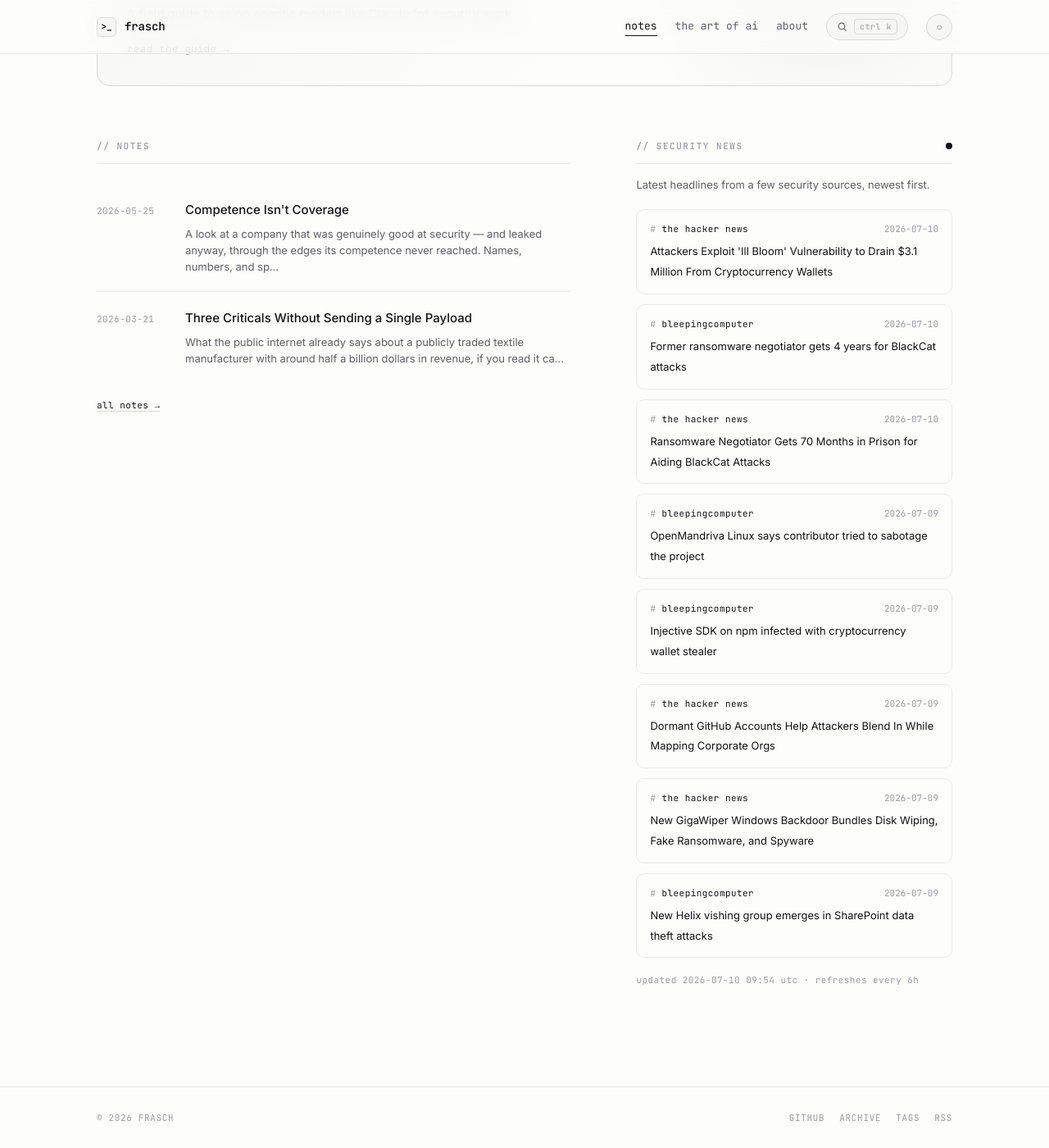
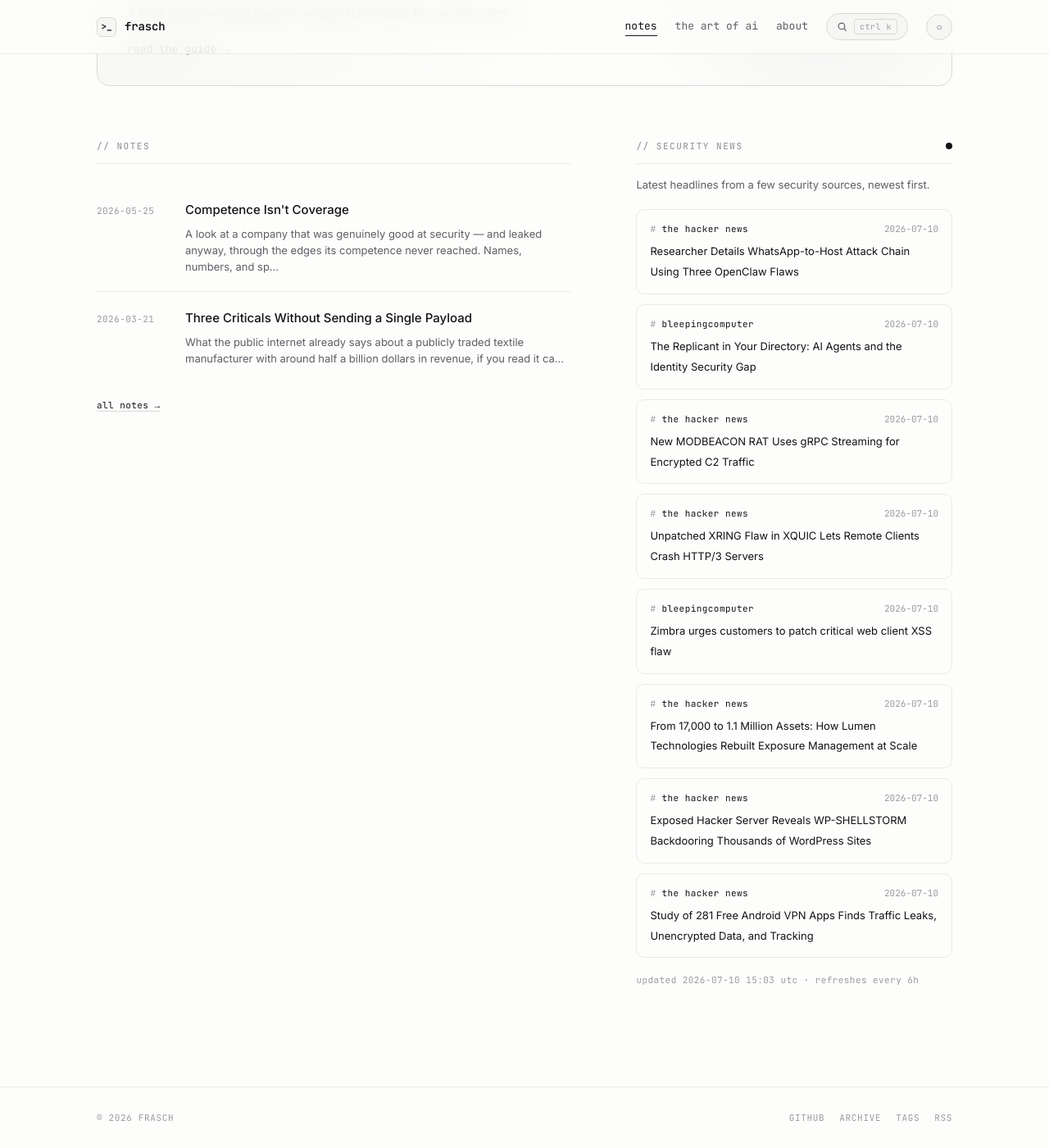
Before and after one commit to whoisfrasch/frasch, a Jekyll site: the page built from index.html, in a window 1280 px wide and 1400 px high, scrolled down 615 px. Shown: the whole window at 82% size. Built offline with Jekyll 4.4.1, drawn with Linux system fonts in a browser that asks for light colours.

Commit message:
Refresh security news feed

```diff
--- a/_data/news.json
+++ b/_data/news.json
@@ -1,53 +1,53 @@
 {
-  "updated": "2026-07-10T09:54:20Z",
+  "updated": "2026-07-10T15:03:55Z",
   "items": [
     {
       "source": "the hacker news",
-      "title": "Attackers Exploit 'Ill Bloom' Vulnerability to Drain $3.1 Million From Cryptocurrency Wallets",
-      "link": "https://thehackernews.com/2026/07/attackers-exploit-ill-bloom.html",
-      "date": "2026-07-10T09:00:05Z"
+      "title": "Researcher Details WhatsApp-to-Host Attack Chain Using Three OpenClaw Flaws",
+      "link": "https://thehackernews.com/2026/07/researcher-details-whatsapp-to-host.html",
+      "date": "2026-07-10T14:19:50Z"
     },
     {
       "source": "bleepingcomputer",
-      "title": "Former ransomware negotiator gets 4 years for BlackCat attacks",
-      "link": "https://www.bleepingcomputer.com/news/security/us-ransomware-negotiator-gets-4-years-in-prison-for-blackcat-attacks/",
-      "date": "2026-07-10T08:17:52Z"
+      "title": "The Replicant in Your Directory: AI Agents and the Identity Security Gap",
+      "link": "https://www.bleepingcomputer.com/news/security/the-replicant-in-your-directory-ai-agents-and-the-identity-security-gap/",
+      "date": "2026-07-10T14:00:10Z"
     },
     {
       "source": "the hacker news",
-      "title": "Ransomware Negotiator Gets 70 Months in Prison for Aiding BlackCat Attacks",
-      "link": "https://thehackernews.com/2026/07/ransomware-negotiator-gets-70-months-in.html",
-      "date": "2026-07-10T08:10:12Z"
+      "title": "New MODBEACON RAT Uses gRPC Streaming for Encrypted C2 Traffic",
+      "link": "https://thehackernews.com/2026/07/new-modbeacon-rat-uses-grpc-streaming.html",
+      "date": "2026-07-10T13:15:23Z"
+    },
+    {
+      "source": "the hacker news",
+      "title": "Unpatched XRING Flaw in XQUIC Lets Remote Clients Crash HTTP/3 Servers",
+      "link": "https://thehackernews.com/2026/07/unpatched-xring-flaw-in-xquic-lets.html",
+      "date": "2026-07-10T11:47:43Z"
     },
     {
       "source": "bleepingcomputer",
-      "title": "OpenMandriva Linux says contributor tried to sabotage the project",
-      "link": "https://www.bleepingcomputer.com/news/security/openmandriva-linux-says-contributor-tried-to-sabotage-the-project/",
-      "date": "2026-07-09T22:14:13Z"
-    },
-    {
-      "source": "bleepingcomputer",
-      "title": "Injective SDK on npm infected with cryptocurrency wallet stealer",
-      "link": "https://www.bleepingcomputer.com/news/security/injective-sdk-on-npm-infected-with-cryptocurrency-wallet-stealer/",
-      "date": "2026-07-09T20:10:00Z"
+      "title": "Zimbra urges customers to patch critical web client XSS flaw",
+      "link": "https://www.bleepingcomputer.com/news/security/zimbra-urges-customers-to-patch-critical-web-client-xss-flaw/",
+      "date": "2026-07-10T11:47:38Z"
     },
     {
       "source": "the hacker news",
-      "title": "Dormant GitHub Accounts Help Attackers Blend In While Mapping Corporate Orgs",
-      "link": "https://thehackernews.com/2026/07/dormant-github-accounts-help-attackers.html",
-      "date": "2026-07-09T18:38:49Z"
+      "title": "From 17,000 to 1.1 Million Assets: How Lumen Technologies Rebuilt Exposure Management at Scale",
+      "link": "https://thehackernews.com/2026/07/from-17000-to-11-million-assets-how.html",
+      "date": "2026-07-10T11:39:40Z"
     },
     {
       "source": "the hacker news",
-      "title": "New GigaWiper Windows Backdoor Bundles Disk Wiping, Fake Ransomware, and Spyware",
-      "link": "https://thehackernews.com/2026/07/new-gigawiper-windows-backdoor-bundles.html",
-      "date": "2026-07-09T18:08:07Z"
+      "title": "Exposed Hacker Server Reveals WP-SHELLSTORM Backdooring Thousands of WordPress Sites",
+      "link": "https://thehackernews.com/2026/07/exposed-hacker-server-reveals-wp.html",
+      "date": "2026-07-10T11:30:02Z"
     },
     {
-      "source": "bleepingcomputer",
-      "title": "New Helix vishing group emerges in SharePoint data theft attacks",
-      "link": "https://www.bleepingcomputer.com/news/security/new-helix-vishing-group-emerges-in-sharepoint-data-theft-attacks/",
-      "date": "2026-07-09T17:08:29Z"
+      "source": "the hacker news",
+      "title": "Study of 281 Free Android VPN Apps Finds Traffic Leaks, Unencrypted Data, and Tracking",
+      "link": "https://thehackernews.com/2026/07/study-of-281-free-android-vpn-apps.html",
+      "date": "2026-07-10T10:56:23Z"
     }
   ]
 }
```
